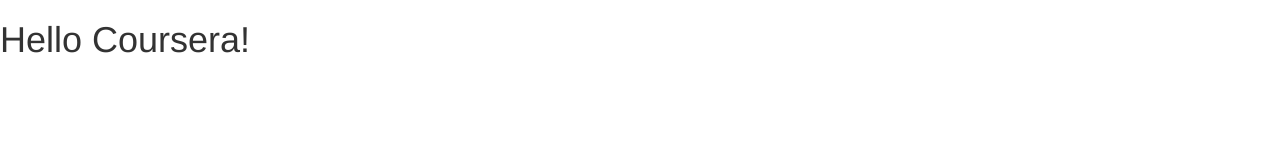
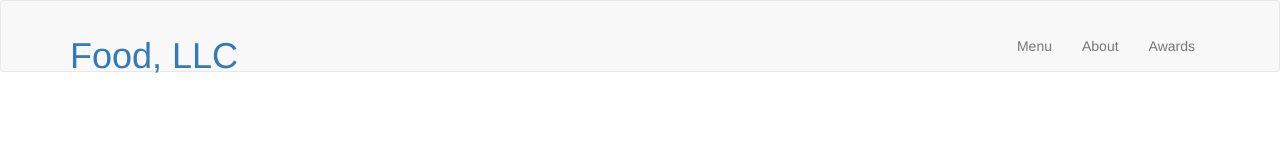
Before and after one commit to ildarcheg/coursera-webdev-course-4-assignments, a plain HTML site: page module-3/index.html in a window 1280 px wide. Drawn offline with Linux system fonts and the light colour scheme.

Commit message:
menu added

```diff
--- a/module-3/index.html
+++ b/module-3/index.html
@@ -4,24 +4,53 @@
     <meta charset="utf-8">
     <meta http-equiv="X-UA-Compatible" content="IE=edge">
     <meta name="viewport" content="width=device-width, initial-scale=1">
-
-    <!-- HTML5 shim and Respond.js for IE8 support of HTML5 elements and media queries -->
-    <!-- WARNING: Respond.js doesn't work if you view the page via file:// -->
-    <!--[if lt IE 9]>
-      <script src="https://oss.maxcdn.com/html5shiv/3.7.2/html5shiv.min.js"></script>
-      <script src="https://oss.maxcdn.com/respond/1.4.2/respond.min.js"></script>
-    <![endif]-->
-
-    <title>Boostrap Starter Page</title>
+    <title>Assignment Solution for Module 3</title>
     <link rel="stylesheet" href="css/bootstrap.min.css">
     <link rel="stylesheet" href="css/styles.css">
+    <link href='https://fonts.googleapis.com/css?family=Oxygen:400,300,700' rel='stylesheet' type='text/css'>
+    <link href='https://fonts.googleapis.com/css?family=Lora' rel='stylesheet' type='text/css'>
   </head>
 <body>
+  <header>
+    <nav id="header-nav" class="navbar navbar-default">
+      <div class="container">
+        <div class="navbar-header">
 
-  <h1>Hello Coursera!</h1>
+          <div class="navbar-brand">
+            <a href="index.html"><h1>Food, LLC</h1></a>
+          </div>
+
+          <button type="button" class="navbar-toggle collapsed" data-toggle="collapse" data-target="#collapsable-nav" aria-expanded="false">
+            <span class="sr-only">Toggle navigation</span>
+            <span class="icon-bar"></span>
+            <span class="icon-bar"></span>
+            <span class="icon-bar"></span>
+          </button>
+        </div>
+
+        <div id="collapsable-nav" class="collapse navbar-collapse">
+           <ul id="nav-list" class="nav navbar-nav navbar-right">
+            <li>
+              <a href="#">
+                <span></span><br class="hidden-xs"> Menu</a>
+            </li>
+            <li>
+              <a href="#">
+                <span></span><br class="hidden-xs"> About</a>
+            </li>
+            <li>
+              <a href="#">
+                <span></span><br class="hidden-xs"> Awards</a>
+            </li>
+          </ul><!-- #nav-list -->
+        </div><!-- .collapse .navbar-collapse -->
+      </div><!-- .container -->
+    </nav><!-- #header-nav -->
+  </header>
+
 
   <!-- jQuery (Bootstrap JS plugins depend on it) -->
-  <script src="js/jquery-1.11.3.min.js"></script>
+  <script src="js/jquery-2.1.4.min.js"></script>
   <script src="js/bootstrap.min.js"></script>
   <script src="js/script.js"></script>
 </body>
```
